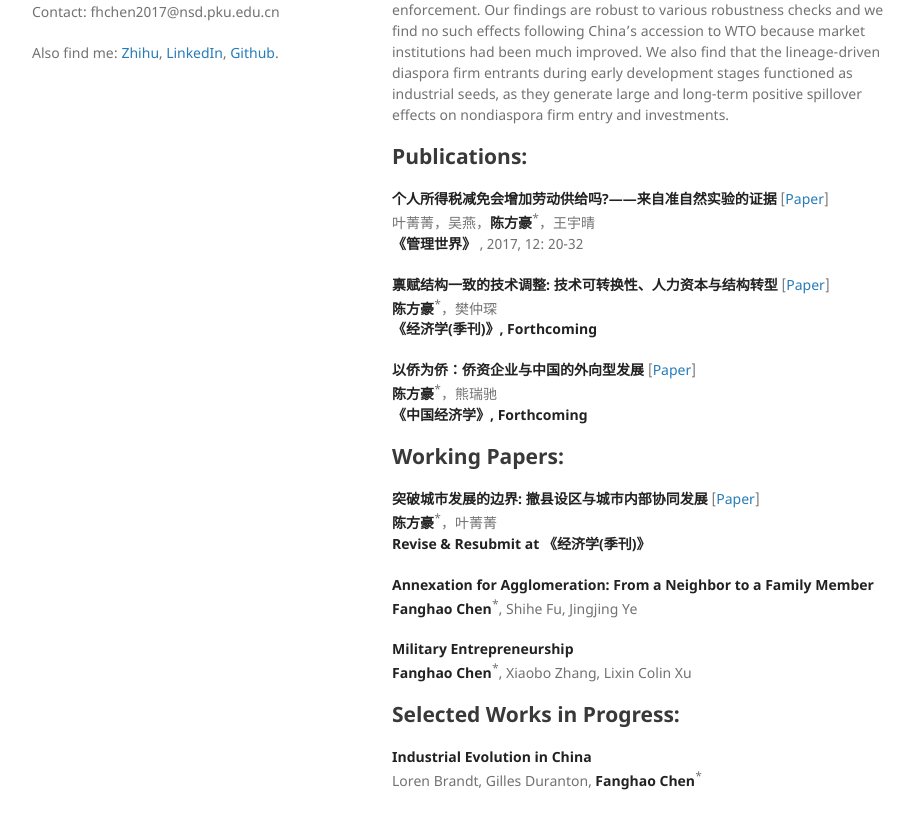
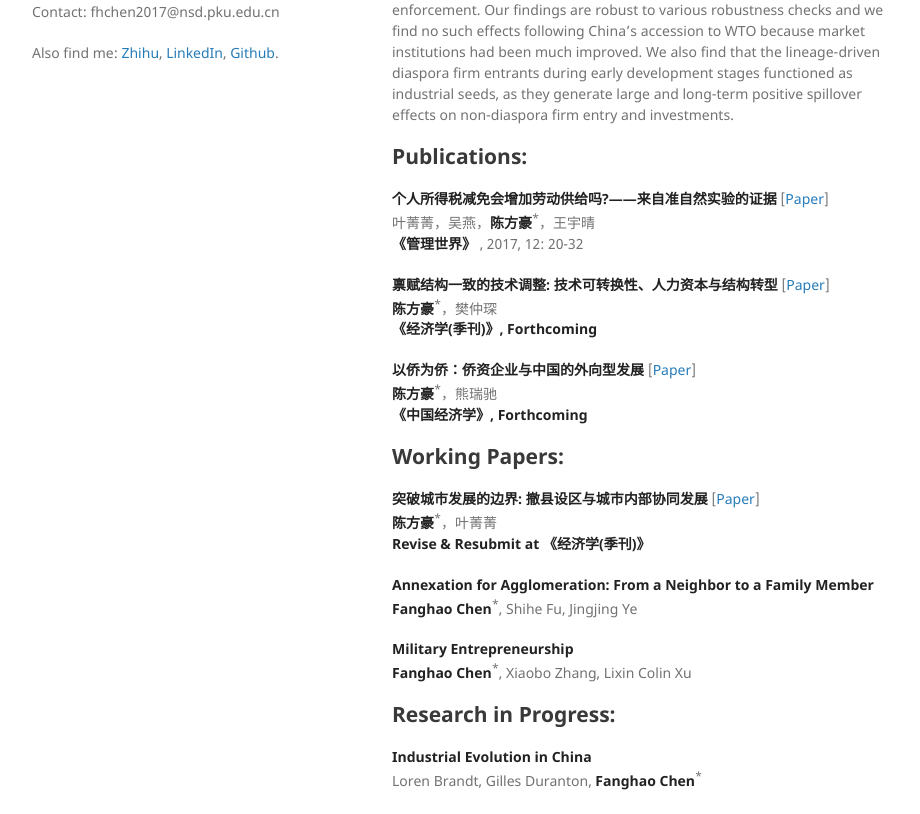
Before and after one commit to FanghaoChen/homepage, a Jekyll site: the page built from research.md, in a window 1280 px wide and 1400 px high. Shown: the part 492-1306 px from the top of the window, without its empty margins (178-1098 px from the left). Built offline with Jekyll 4.4.1, drawn with Linux system fonts in a browser that asks for light colours; some of the changed text lies outside the part shown.

Commit message:
Update research.md

```diff
--- a/research.md
+++ b/research.md
@@ -9,7 +9,7 @@ layout: default
 **Familiar Strangers: Lineage Connection and Diaspora Direct Investments in China** [[Paper](./assets/familiar_stranger_draft_220303.pdf)] [[Slides](./assets/familiar_stranger_slides_220416.pdf)][[SSRN](https://papers.ssrn.com/sol3/papers.cfm?abstract_id=4004159)]<br/>
 **Fanghao Chen**<sup>*</sup>, Ruichi Xiong, Xiaobo Zhang
 
-This paper studies the importance of international lineage network in facilitating the entry of foreign firms in developing countries where immature market environment deters foreign investments. We build a unique dataset on the universe of diaspora foreign firms in China that are controlled by overseas Chinese whose surnames are used to infer their lineage group. To identify the causal effects of lineage connection, we implement a Triple Differences design exploiting variations from both the staggered timings of opening shocks during the Reform Era (1981-1996) and differential surname distributions across prefectures, which allows us to control for unobserved factors at various levels. We find that, following the prefecture-level opening shocks, lineage connection facilitates the entry diaspora-run foreign firms, through information sharing and contract enforcement. Our findings are robust to various robustness checks and we find no such effects following China’s accession to WTO because market institutions had been much improved. We also find that the lineage-driven diaspora firm entrants during early development stages functioned as industrial seeds, as they generate large and long-term positive spillover effects on non­diaspora firm entry and investments.
+This paper studies the importance of international lineage network in facilitating the entry of foreign firms in developing countries where immature market environment deters foreign investments. We build a unique dataset on the universe of diaspora foreign firms in China that are controlled by overseas Chinese whose surnames are used to infer their lineage group. To identify the causal effects of lineage connection, we implement a Triple Differences design exploiting variations from both the staggered timings of opening shocks during the Reform Era (1981-1996) and differential surname distributions across prefectures, which allows us to control for unobserved factors at various levels. We find that, following the prefecture-level opening shocks, lineage connection facilitates the entry diaspora-run foreign firms, through information sharing and contract enforcement. Our findings are robust to various robustness checks and we find no such effects following China’s accession to WTO because market institutions had been much improved. We also find that the lineage-driven diaspora firm entrants during early development stages functioned as industrial seeds, as they generate large and long-term positive spillover effects on non-diaspora firm entry and investments.
 
 ## Publications:
 
@@ -37,7 +37,7 @@ This paper studies the importance of international lineage network in facilitati
 **Military Entrepreneurship** <br/>
 **Fanghao Chen**<sup>*</sup>, Xiaobo Zhang, Lixin Colin Xu
 
-## Selected Works in Progress:
+## Research in Progress:
 
 **Industrial Evolution in China** <br/>
 Loren Brandt, Gilles Duranton, **Fanghao Chen**<sup>*</sup>
```
